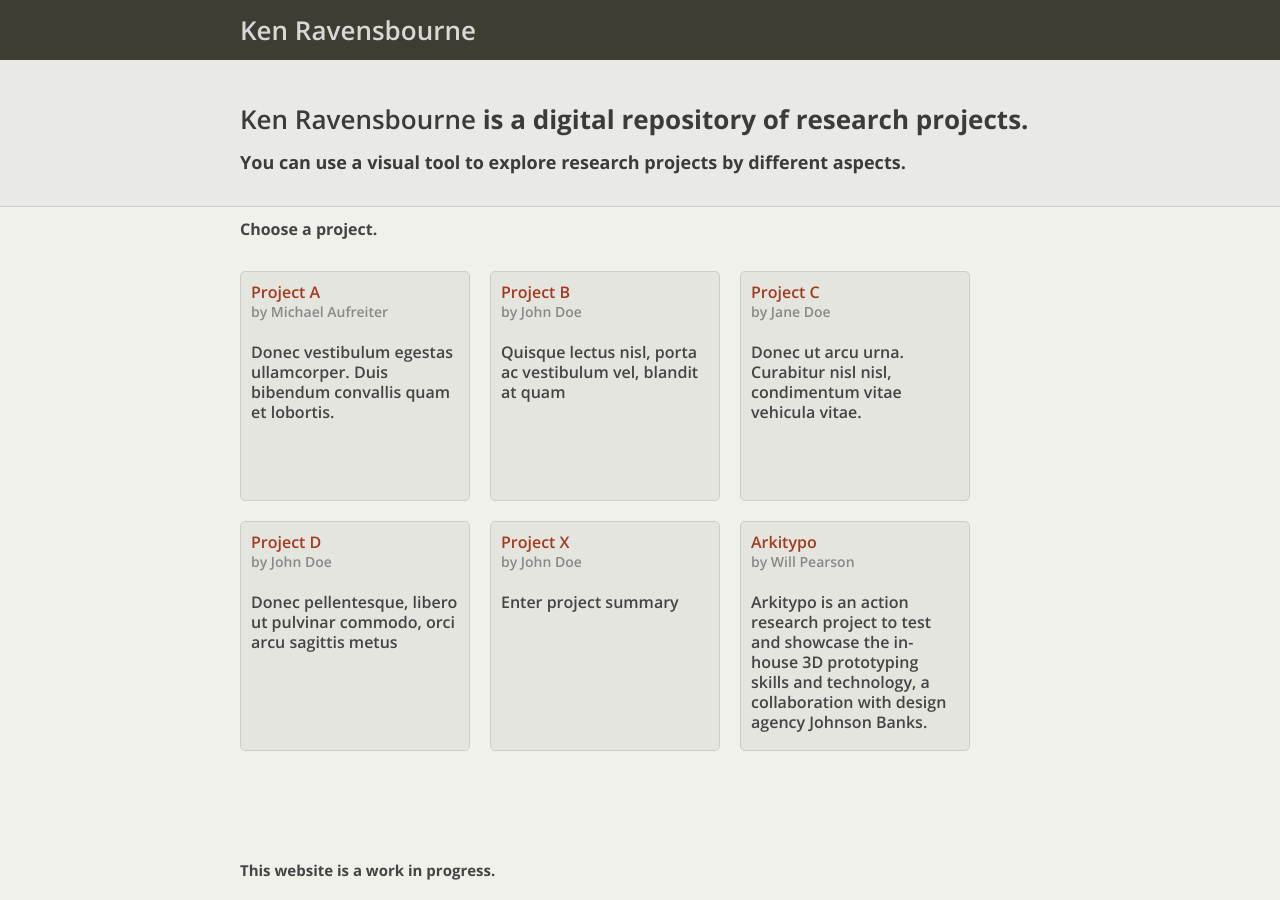
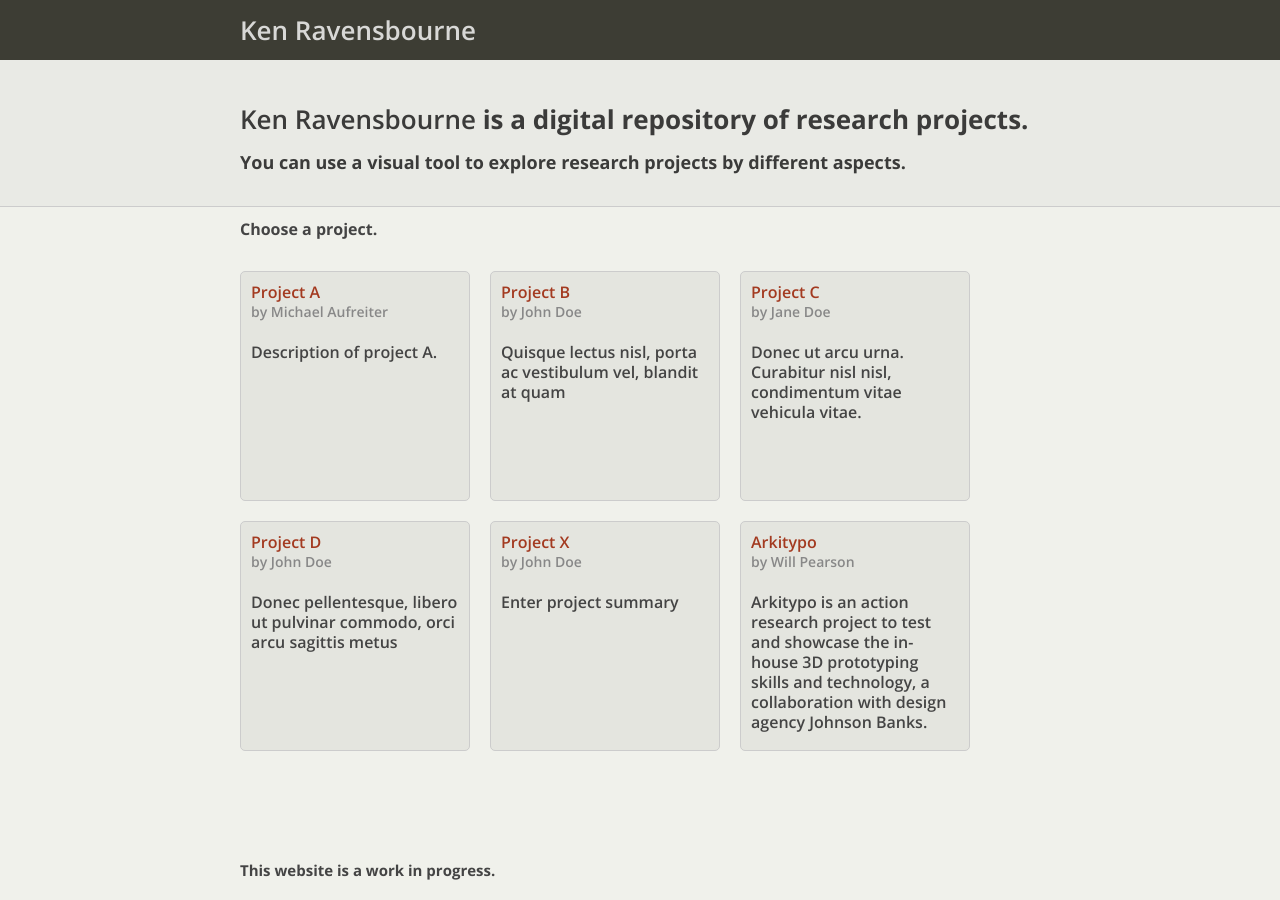
Before and after one commit to ravensbourne/ravensbourne.github.com, a Jekyll site: the page built from index.html, in a window 1280 px wide. Built offline with Jekyll 4.4.1, drawn with Linux system fonts in a browser that asks for light colours; nearby versions of some CDN libraries.

Commit message:
Updated _posts/projects/2012-10-05-project-a.md

```diff
--- a/_posts/projects/2012-10-05-project-a.md
+++ b/_posts/projects/2012-10-05-project-a.md
@@ -1,7 +1,7 @@
 ---
 layout: project
 title: Project A
-abstract: Donec vestibulum egestas ullamcorper. Duis bibendum convallis quam et lobortis.
+abstract: Description of project A.
 author: Michael Aufreiter
 image: "http://f.cl.ly/items/1o363t351s47371R3X2f/polished-off.png"
 subjects:
```
